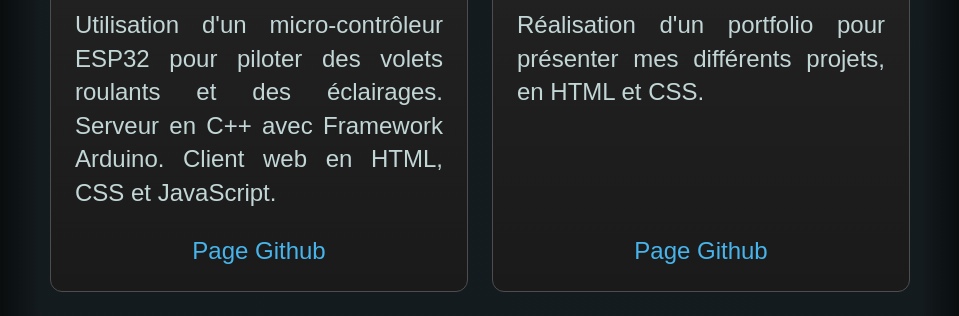
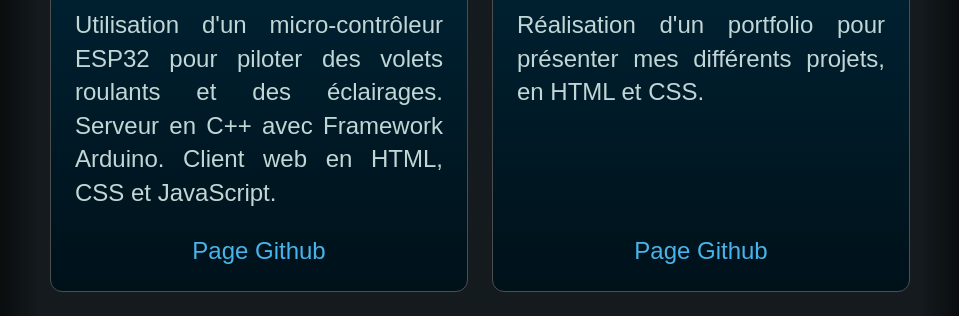
Before and after one commit to ClementBerleux/portfolio, a plain HTML site: page index.html in a window 1280 px wide. Shown: the part 1229-1545 px from the top of the page, without its empty margins (160-1119 px from the left). Drawn offline with Linux system fonts and the light colour scheme.

Commit message:
Changement couleur des cartes

```diff
--- a/css/style.css
+++ b/css/style.css
@@ -204,7 +204,7 @@ nav button {
     gap: 1em;
     padding: 1em;
     border: var(--taille-bordure) var(--couleur-bordure) solid;
-    background: linear-gradient(to top, #1A1A1A, #2A2A2A);
+    background: linear-gradient(to bottom, hsl(200, 100%, 5%), hsl(200, 100%, 10%), hsl(200, 100%, 5%));
 }
 
 h3 {
```
